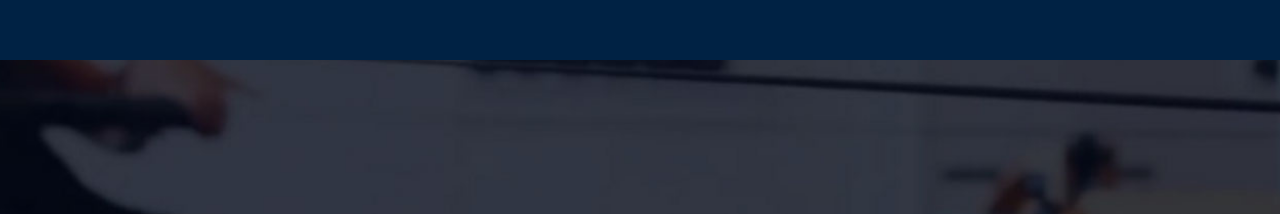
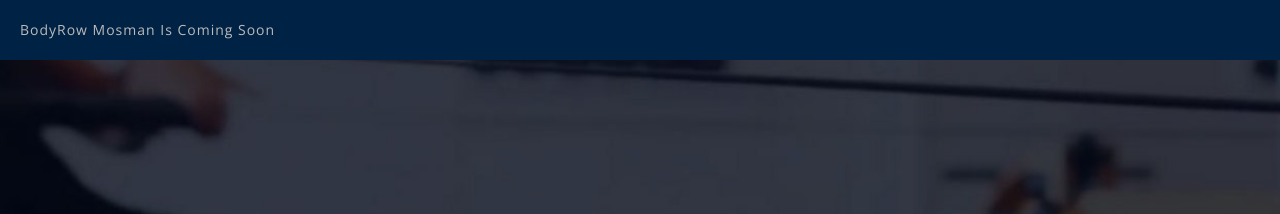
Before and after one commit to ambit/bodyrow, a Jekyll site: the page built from index.html, in a window 1280 px wide. Shown: the top 214 px of the page. Built offline with Jekyll 4.4.1, drawn with Linux system fonts in a browser that asks for light colours; nearby versions of some CDN libraries.

Commit message:
Updated Index and 1 other file

```diff
--- a/css/style.css
+++ b/css/style.css
@@ -9,7 +9,7 @@
   margin-bottom: -60px;
   text-align: center;
   box-sizing: border-box;
-  background: url(../img/home-background.jpg) no-repeat center center fixed;
+  background: #002244 url(../img/home-background.jpg) no-repeat center center fixed;
   -webkit-background-size: cover;
   -moz-background-size: cover;
   -o-background-size: cover;
@@ -21,6 +21,18 @@
   width: 100%;
   height: 60px;
   background-color: #002244; }
+.home .header .top .left {
+  width: 40%;
+  font-size: 14px;
+  font-weight: 400;
+  letter-spacing: 0.1rem;
+  text-align: left;
+  text-decoration: none;
+  line-height: 60px;
+  color: #bbbbbb;
+  padding-left: 20px;
+  float: left;
+  display: inline-block; }
 .home .header .content {
   text-align: center;
   font-family: 'Open Sans', sans-serif;
--- a/index.html
+++ b/index.html
@@ -9,7 +9,7 @@
 
   <section class="header">
     <div class="top">
-
+      <div class="left">BodyRow Mosman Is Coming Soon</div>
     </div>
     <div class="content">
       <h2 class="title"><img src="img/home-logo.png"/></h2>
```
